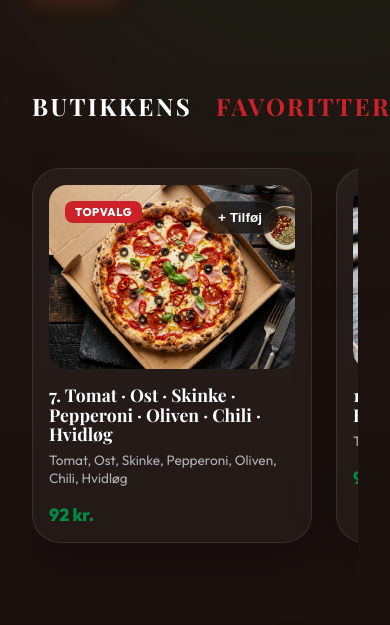
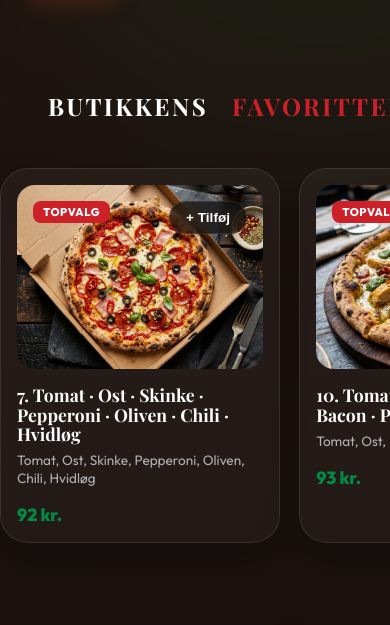
Before and after one commit to adiliqbal96/Prontonaestved, a website built with Vite: page index.html in a window 390 px wide. Shown: the part 850-1475 px from the top of the page. Built offline with nearby package versions, Linux system fonts and the light colour scheme; a web font is replaced by a local one.

Commit message:
fix: align mobile menu headers and sliders

```diff
--- a/src/style.css
+++ b/src/style.css
@@ -945,6 +945,30 @@ a {
     min-height: auto;
   }
 
+  /* Alignment Fixes for Headers and Sliders */
+  .featured-section {
+    padding: 0 !important;
+    margin-bottom: 2rem;
+  }
+
+  .section-divider,
+  .menu-group-header {
+    padding: 0 1.5rem;
+    margin-left: 0;
+    margin-right: 0;
+  }
+
+  .featured-slider {
+    margin: 0 -1.5rem 1rem;
+    padding: 1rem 1.5rem 2rem !important;
+    gap: 1.2rem;
+  }
+
+  .featured-card {
+    flex: 0 0 280px;
+    min-width: 280px;
+  }
+
   .pizza-card {
     display: flex;
     flex-direction: column;
```
